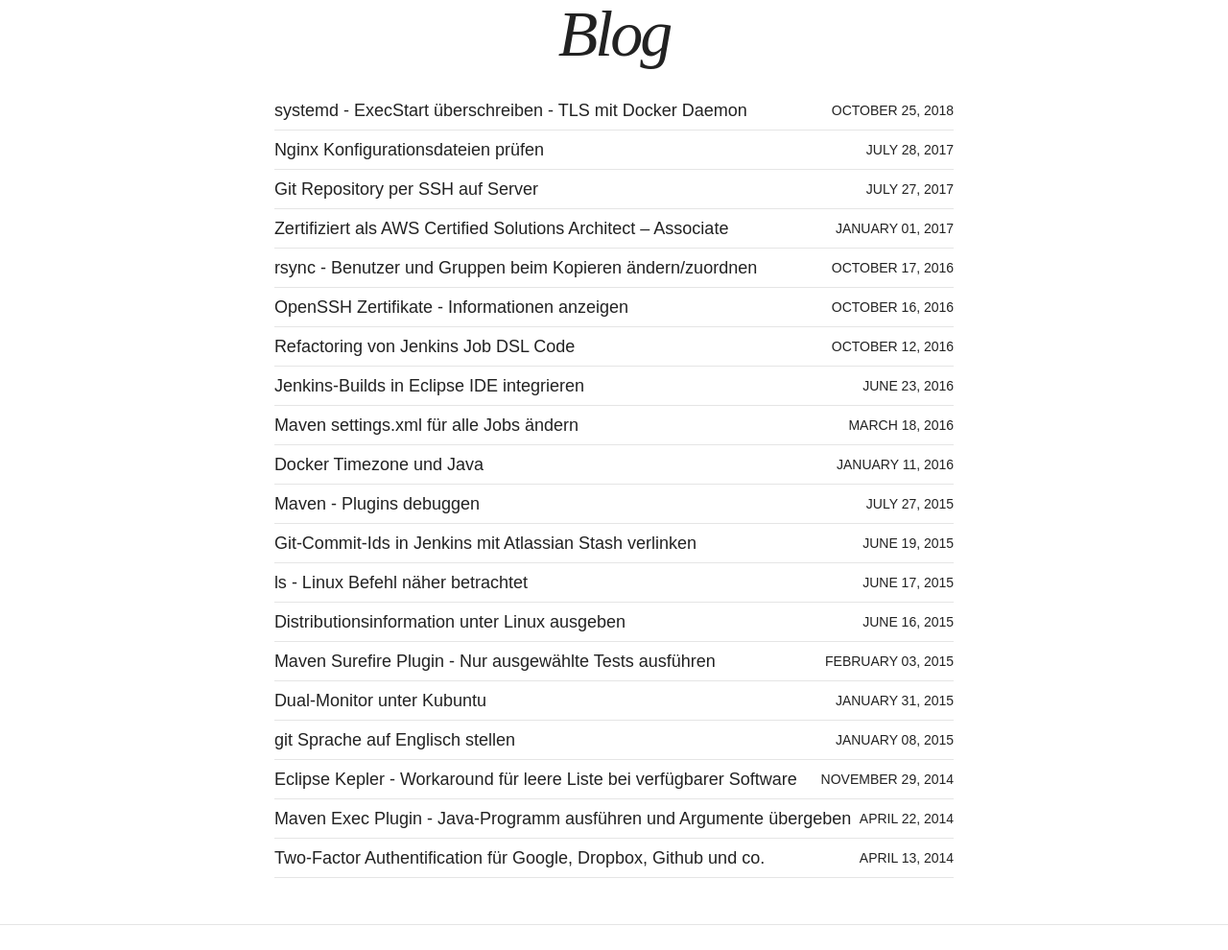
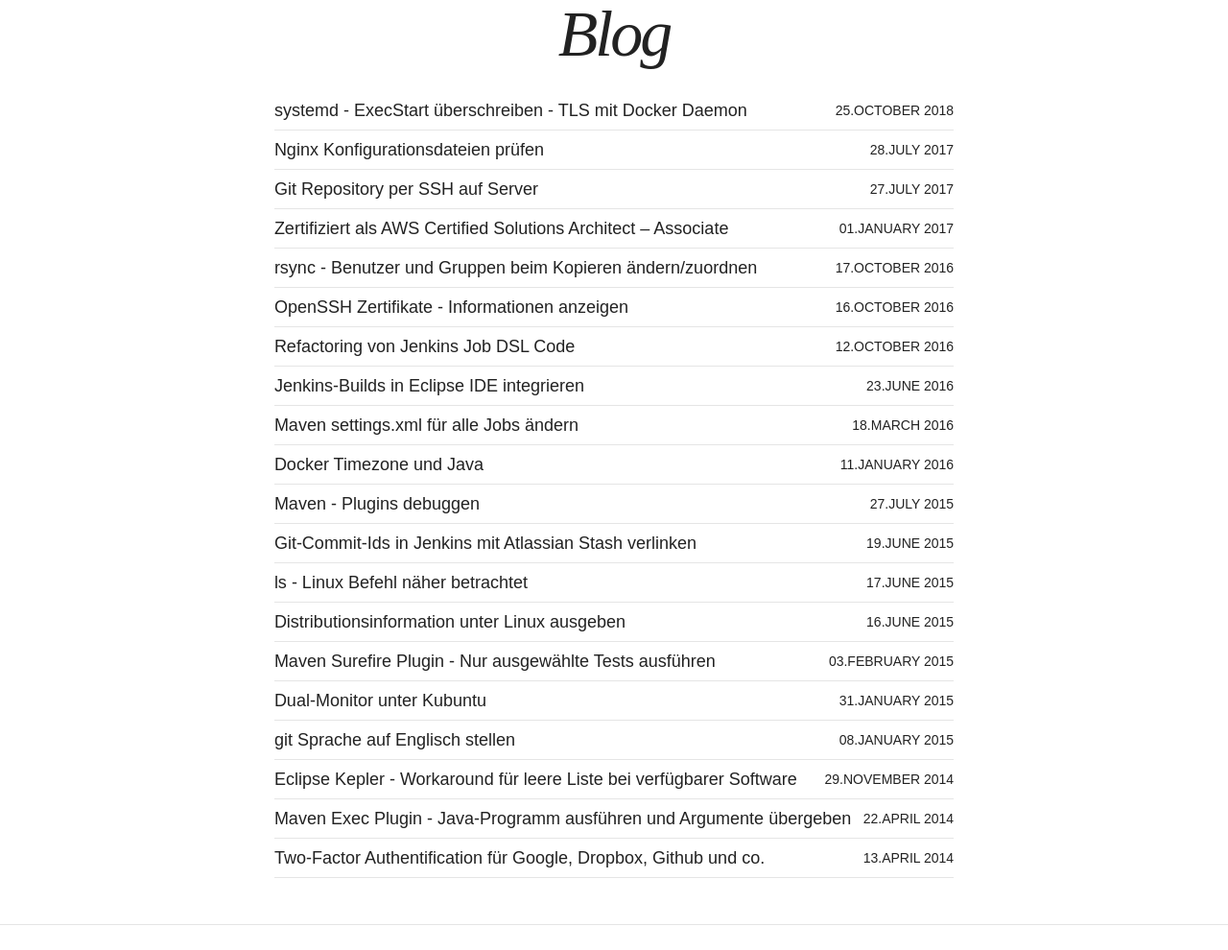
Before and after one commit to BenjaminHerbert/BenjaminHerbert.github.io, a Jekyll site: the page built from blog/index.md, in a window 1280 px wide. Shown: the part 278-1268 px from the top of the page at 96% size. Built offline with Jekyll 4.4.1, drawn with Linux system fonts in a browser that asks for light colours; nearby versions of some CDN libraries.

Commit message:
Change date at blog post list

```diff
--- a/blog/index.md
+++ b/blog/index.md
@@ -6,6 +6,6 @@ excerpt: "An archive of blog posts sorted by date."
 
 <ul class="post-list">
 {% for post in site.categories.blog %}
-  <li><article><a href="{{ site.url }}{{ post.url }}">{{ post.title }} <span class="entry-date"><time datetime="{{ post.date | date_to_xmlschema }}">{{ post.date | date: "%B %d, %Y" }}</time></span></a></article></li>
+  <li><article><a href="{{ site.url }}{{ post.url }}">{{ post.title }} <span class="entry-date"><time datetime="{{ post.date | date_to_xmlschema }}">{{ post.date | date: "%d.%B %Y" }}</time></span></a></article></li>
 {% endfor %}
 </ul>
```
